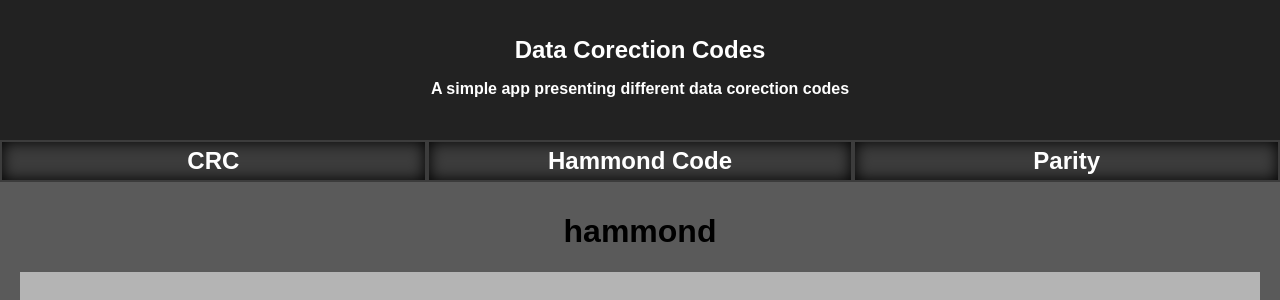
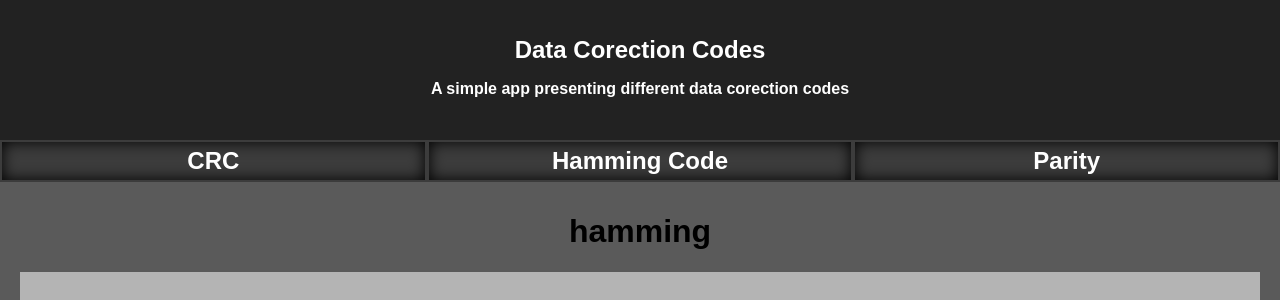
Before and after one commit to cryb0x/DataCorectionCodes, a React (Create React App) app: page / in a window 1280 px wide. Shown: the top 300 px of the page. Built offline with nearby package versions, Linux system fonts and the light colour scheme.

Commit message:
Fixed misspelings

```diff
--- a/src/App.js
+++ b/src/App.js
@@ -8,7 +8,7 @@ class App extends Component {
   constructor(props){
     super(props);
     this.state = {
-      navTarget: "hammond"
+      navTarget: "hamming"
     }
 
     this._setNav = this._setNav.bind(this);
--- a/src/components/inputPage.jsx
+++ b/src/components/inputPage.jsx
@@ -1,6 +1,6 @@
 import React, { Component } from 'react';
 import CRCService from '../utils/CRC.js';
-import HammondCodingService from '../utils/hammondCode.js';
+import HammingCodingService from '../utils/hammingCode.js';
 import ParityService from '../utils/parity.js';
 import './inputPage.css';
 
@@ -42,8 +42,8 @@ class InputPage extends Component {
         switch(this.props.code){
             case "crc":
                 return CRCService.testFunc();
-            case "hammond":
-                return HammondCodingService.testFunc();
+            case "hamming":
+                return HammingCodingService.testFunc();
             case "parity":
                 return ParityService.testFunc();
             default:
--- a/src/components/navMenu.jsx
+++ b/src/components/navMenu.jsx
@@ -8,7 +8,7 @@ class NavMenu extends Component {
     return (
         <div className="navWrapper">
             <NavButton name="CRC" value="crc" handleClick={this.props.handleClick}/>
-            <NavButton name="Hammond Code" value="hammond" handleClick={this.props.handleClick}/>
+            <NavButton name="Hamming Code" value="hamming" handleClick={this.props.handleClick}/>
             <NavButton name="Parity" value="parity" handleClick={this.props.handleClick}/>
         </div>
     );
--- /dev/null
+++ b/src/utils/hammingCode.js
@@ -0,0 +1,7 @@
+class HammingCodingService {
+  static testFunc() {
+    return 'ziemniak';
+  }
+}
+
+export default HammingCodingService;
--- a/src/utils/hammondCode.js
+++ /dev/null
@@ -1,7 +0,0 @@
-class HammondCodingService {
-  static testFunc() {
-    return 'ziemniak';
-  }
-}
-
-export default HammondCodingService;
```
